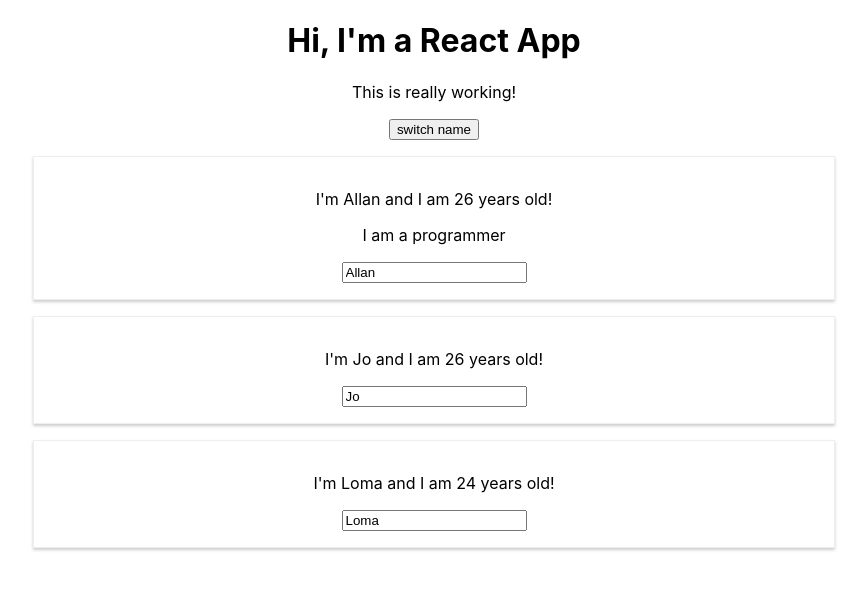
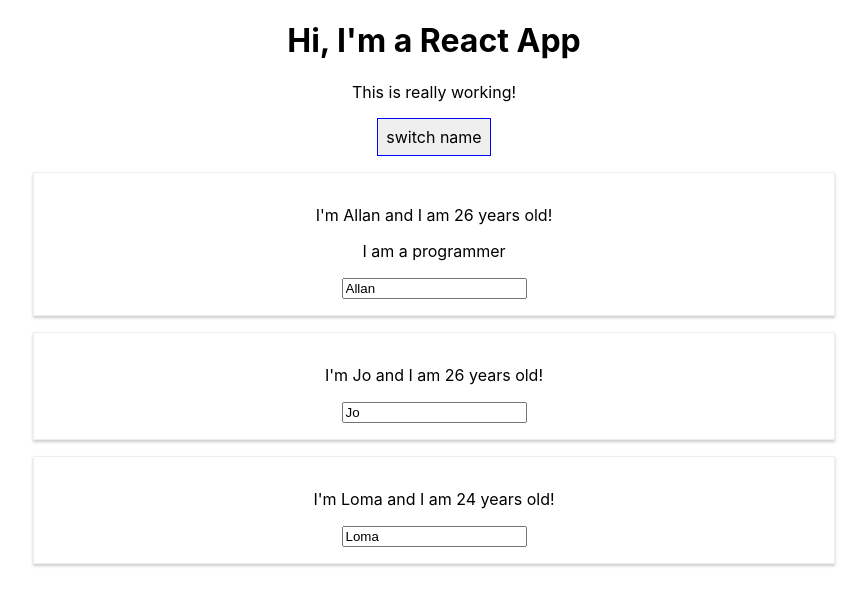
Before and after one commit to allmonty/study-react, a React (Create React App) app in the folder base-features-project/: page / in a window 1280 px wide. Shown: the top 606 px of the page, without its empty margins (206-1073 px from the left). Built offline with nearby package versions, Linux system fonts and the light colour scheme.

Commit message:
lect47: inline styling

```diff
--- a/base-features-project/src/App.js
+++ b/base-features-project/src/App.js
@@ -25,11 +25,19 @@
   }
 
   render() {
+    const style = {
+      backgroungColor: 'white',
+      font: "inherit",
+      border: "1px solid blue",
+      padding: "8px",
+      cursor: "pointer"
+    }
+
     return (
       <div className="App">
         <h1>Hi, I'm a React App</h1>
         <p>This is really working!</p>
-        <button onClick={this.switchNameHandler}>switch name</button>
+        <button style={style} onClick={this.switchNameHandler}>switch name</button>
         <Person
           click={this.switchNameHandler.bind(this, "David")}
           change={this.changeNameHandler}
```
